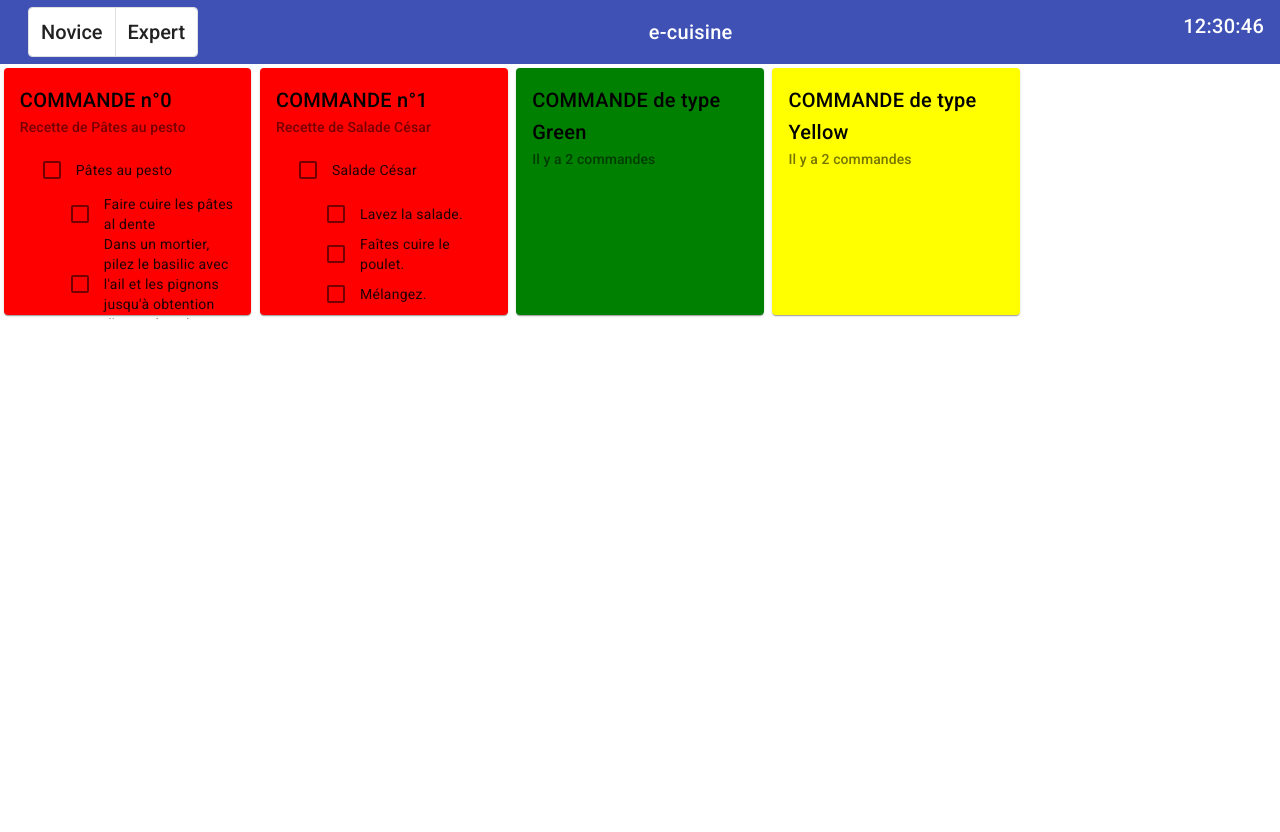
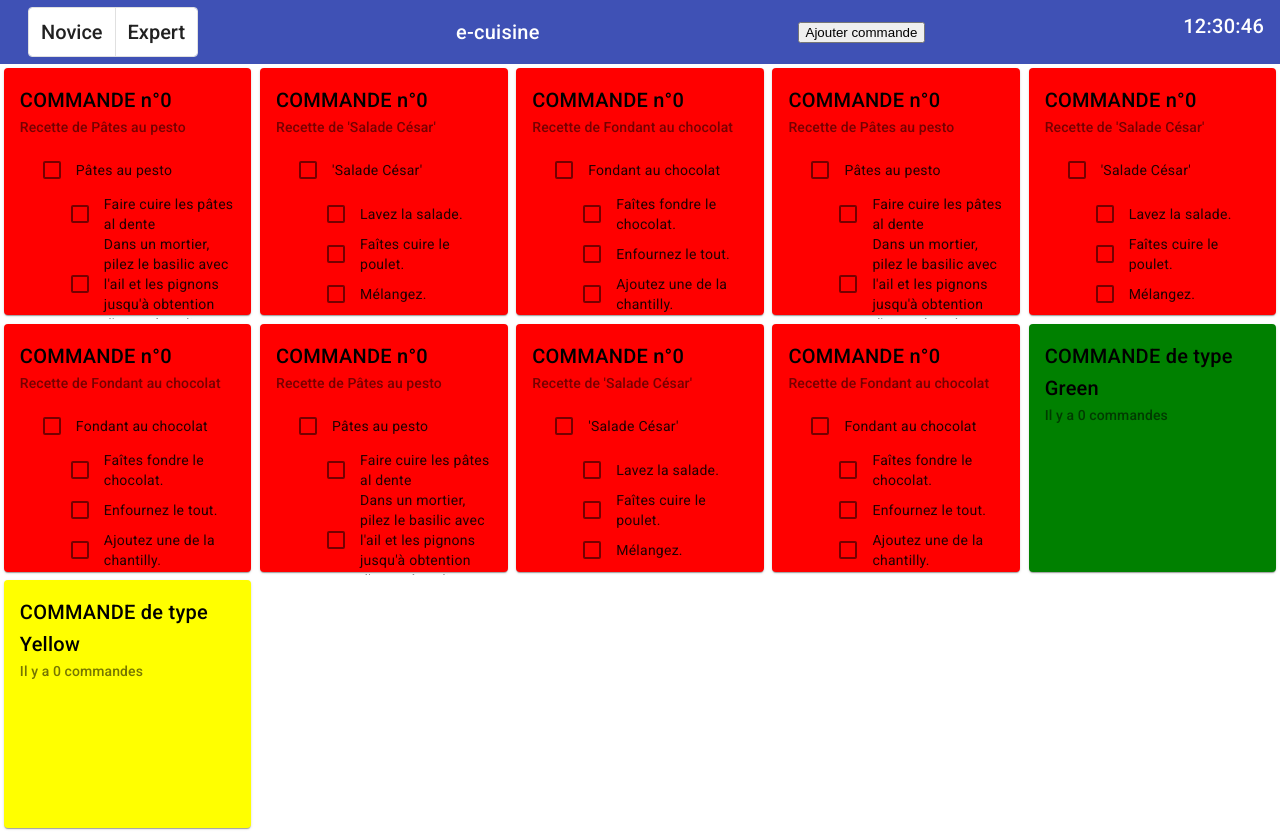
Before and after one commit to EvaRadu/eCuisine, an Angular app: page / in a window 1280 px wide. Before the commit the page ends 800 px from the top, so only its background shows below. Built offline with nearby package versions, Linux system fonts and the light colour scheme.

Commit message:
tasks from json reciper

```diff
--- /dev/null
+++ b/src/app/allRecipes.ts
@@ -0,0 +1,14 @@
+import { Recipe } from "./recipe";
+
+export class allRecipes{
+    id: string;
+    recipe: Recipe;
+
+    constructor(jsonStr: Object){
+        //let jsonObj = JSON.parse(jsonStr);
+        for (let prop in jsonStr) {
+            this[prop] = jsonStr[prop];
+        }
+    }
+
+}
--- a/src/app/app.component.ts
+++ b/src/app/app.component.ts
@@ -1,22 +1,41 @@
 import {Component, HostListener, OnInit} from '@angular/core';
-import {Task, tasks} from './tasks';
+import { Task, tasks} from './tasks';
+import * as recipesJson from "./recipes.json";
+import {Recipe} from "./recipe";
+import { allRecipes } from './allRecipes';
 
 @Component({
   selector: 'app-root',
   templateUrl: './app.component.html',
   styleUrls: ['./app.component.scss']
 })
-
-
 export class AppComponent implements OnInit {
   title = 'ecuisine';
   tasks = tasks;
+  myRecipes: allRecipes;
 
-  ngOnInit() {
-    setInterval(() => {
-      let index = Math.floor(Math.random() * (tasks.length))
-      console.log(index)
-      this.tasks[index].pressingNumber = Math.random() * 100;
-    }, 1000);
+
+  ngOnInit(): void {
+    this.myRecipes = new allRecipes(recipesJson);
+    console.log(this.myRecipes);
+    for (let i=0; i<9; i++){
+      tasks.push(new Task(0,false, "primary", this.myRecipes[i%3]));
+    }
+  }
+
+
+
+  addOrder(){
+    console.log("add order");
+  }
+
+  recieveMessage($event){
+    console.log($event)
+    this.addOrder();
+    //tasks.push(new Task(0,false,"primary",))
   }
 }
+
+function ngOnInit() {
+  throw new Error('Function not implemented.');
+}
--- /dev/null
+++ b/src/app/recipe.ts
@@ -0,0 +1,15 @@
+
+export class Recipe{
+    id: number;
+    name: string;
+    preparationTime: number;
+    stepList: string[];
+
+    constructor(jsonStr: string){
+        let jsonObj = JSON.parse(jsonStr);
+        this.id = jsonObj.id;
+        this.name = jsonObj.name;
+        this.preparationTime = jsonObj.preparationTime;
+        this.stepList = jsonObj.stepList;
+    }
+}
--- /dev/null
+++ b/src/app/recipes.json
@@ -0,0 +1,29 @@
+{
+    "0":{
+        "id":0,
+        "name": "Pâtes au pesto",
+        "preparationTime":1000,
+        "stepList":["Faire cuire les pâtes al dente",
+        "Dans un mortier, pilez le basilic avec l'ail et les pignons jusqu'à obtention d'une crème lisse.",
+        "Mettez la préparation dans un bol, puis ajouter l'huile peu à peu en fouettant.",
+        "Rajoutez les fromage râpés, assaisonner et mélangez.",
+        "Egouttez les pâtes, méxlangez-les au pesto et servez."]
+    },
+    "1":{
+        "id":1,
+        "name": "'Salade César'",
+        "preparationTime":1000,
+        "stepList":["Lavez la salade.",
+        "Faîtes cuire le poulet.",
+        "Mélangez."]
+    },
+    "2":{
+        "id":2,
+        "name": "Fondant au chocolat",
+        "preparationTime":0,
+        "stepList":["Faîtes fondre le chocolat.",
+        "Enfournez le tout.",
+        "Ajoutez une de la chantilly."]
+    }
+
+}
--- /dev/null
+++ b/src/app/subtask.ts
@@ -0,0 +1,16 @@
+import { ThemePalette } from "@angular/material/core";
+
+export class subtask{
+    completed: boolean;
+    color: ThemePalette;
+    pressingNumber ?: number;
+    name: string;
+    constructor(completed: boolean, color: ThemePalette, name: string){
+        this.completed = completed;
+        this.color = color;
+        this.pressingNumber = 70;
+        this.name = name;
+    }
+
+
+}
--- a/src/app/tasks.ts
+++ b/src/app/tasks.ts
@@ -1,56 +1,34 @@
 import {ThemePalette} from '@angular/material/core';
+import { Recipe } from './recipe';
+import { subtask } from './subtask';
 
   export class Task {
     id : number;
     name: string;
+    orderTime: number;
+    preparationTime: number;
+    endTime: number;
     completed: boolean;
-    pressingNumber ?: number;
     color: ThemePalette;
-    subtasks?: Task[];
+    pressingNumber: number;
+    subtasks: subtask[];
 
-    constructor(id: number, name: string, completed: boolean, color: ThemePalette, subtasks?: Task[]) {
+    constructor(id: number, completed: boolean, color: ThemePalette, recipe: Recipe) {
       this.id = id;
-      this.name = name;
+      this.name = recipe.name;
       this.completed = completed;
       this.color = color;
-      this.subtasks = subtasks;
+      this.subtasks = [];
+      for (const s in recipe.stepList){
+        if (recipe.stepList[s] != undefined){
+          this.subtasks.push(new subtask(false, color, recipe.stepList[s]));
+        }
+      }
+      this.orderTime = Date.now();
+      this.preparationTime = recipe.preparationTime;
+      this.endTime = this.orderTime+this.preparationTime;
       this.pressingNumber = 70;
     }
   }
 
-  export const tasks : Task[]= [
-    new Task(0,'Pâtes au pesto',false,'primary', [
-      new Task(0,'Faire cuire les pâtes al dente',false,'accent'),
-      new Task(1,"Dans un mortier, pilez le basilic avec l'ail et les pignons jusqu'à obtention d'une crème lisse.", false, 'accent'),
-      new Task(2, "Mettez la préparation dans un bol, puis ajouter l'huile peu à peu en fouettant.", false, 'accent'),
-      new Task(3, "Rajoutez les fromage râpés, assaisonner et mélangez.", false, 'accent'),
-      new Task(4, "Egouttez les pâtes, méxlangez-les au pesto et servez.", false, 'accent'),
-    ]),
-    new Task(1,'Salade César', false, 'primary', [
-      new Task(0,'Lavez la salade.',false, 'accent'),
-      new Task(1,"Faîtes cuire le poulet.", false, 'accent'),
-      new Task(2,"Mélangez.", false, 'accent'),
-    ]),
-    new Task(2, 'Fondant au chocolat', false, 'primary', [
-      new Task(0, 'Faîtes fondre le chocolat.', false, 'accent'),
-      new Task(1, "Enfournez le tout.", false, 'accent'),
-      new Task(2, "Ajoutez une de la chantilly.", false, 'accent')
-    ]),
-    new Task(0,'Pâtes au pesto',false,'primary', [
-      new Task(0,'Faire cuire les pâtes al dente',false,'accent'),
-      new Task(1,"Dans un mortier, pilez le basilic avec l'ail et les pignons jusqu'à obtention d'une crème lisse.", false, 'accent'),
-      new Task(2, "Mettez la préparation dans un bol, puis ajouter l'huile peu à peu en fouettant.", false, 'accent'),
-      new Task(3, "Rajoutez les fromage râpés, assaisonner et mélangez.", false, 'accent'),
-      new Task(4, "Egouttez les pâtes, méxlangez-les au pesto et servez.", false, 'accent'),
-    ]),
-    new Task(1,'Salade César', false, 'primary', [
-      new Task(0,'Lavez la salade.',false, 'accent'),
-      new Task(1,"Faîtes cuire le poulet.", false, 'accent'),
-      new Task(2,"Mélangez.", false, 'accent'),
-    ]),
-    new Task(2, 'Fondant au chocolat', false, 'primary', [
-      new Task(0, 'Faîtes fondre le chocolat.', false, 'accent'),
-      new Task(1, "Enfournez le tout.", false, 'accent'),
-      new Task(2, "Ajoutez une de la chantilly.", false, 'accent')
-    ])
-  ];
+  export const tasks : Task[]= [];
--- a/src/app/toolbar-e-cuisine/toolbar-e-cuisine.component.html
+++ b/src/app/toolbar-e-cuisine/toolbar-e-cuisine.component.html
@@ -7,6 +7,8 @@
         <span class="example-spacer"></span>
         <span> e-cuisine </span>
         <span class="example-spacer"></span>
+        <button (click)="sendAddOrder()"> Ajouter commande</button>
+        <span class="example-spacer"></span>
         <p>{{ dateTime | date:'hh:mm:ss'}}</p>
     </mat-toolbar-row>
 </mat-toolbar>
--- a/src/app/toolbar-e-cuisine/toolbar-e-cuisine.component.ts
+++ b/src/app/toolbar-e-cuisine/toolbar-e-cuisine.component.ts
@@ -1,4 +1,4 @@
-import { Component, OnInit } from '@angular/core';
+import { Component, EventEmitter, OnInit, Output } from '@angular/core';
 import { DatePipe } from '@angular/common';
 
 @Component({
@@ -9,12 +9,20 @@ import { DatePipe } from '@angular/common';
 })
 
 export class ToolbarECuisineComponent implements OnInit {
-dateTime: any;
+  dateTime: any;
+  toogle = true;
+  status = 'Enable'
 
+  @Output() messageEvent = new EventEmitter<string>();
   // get the new time every second and put it into the variable dateTime
   ngOnInit(): void {
     setInterval(() => {this.dateTime = new Date();
     }, 1000)
   }
 
+  sendAddOrder(){
+    this.messageEvent.emit("addOrder");
+    console.log("add order");
+  }
+
 }
--- a/tsconfig.json
+++ b/tsconfig.json
@@ -22,7 +22,8 @@
     "lib": [
       "ES2022",
       "dom"
-    ]
+    ],
+    "resolveJsonModule": true
   },
   "angularCompilerOptions": {
     "enableI18nLegacyMessageIdFormat": false,
```
